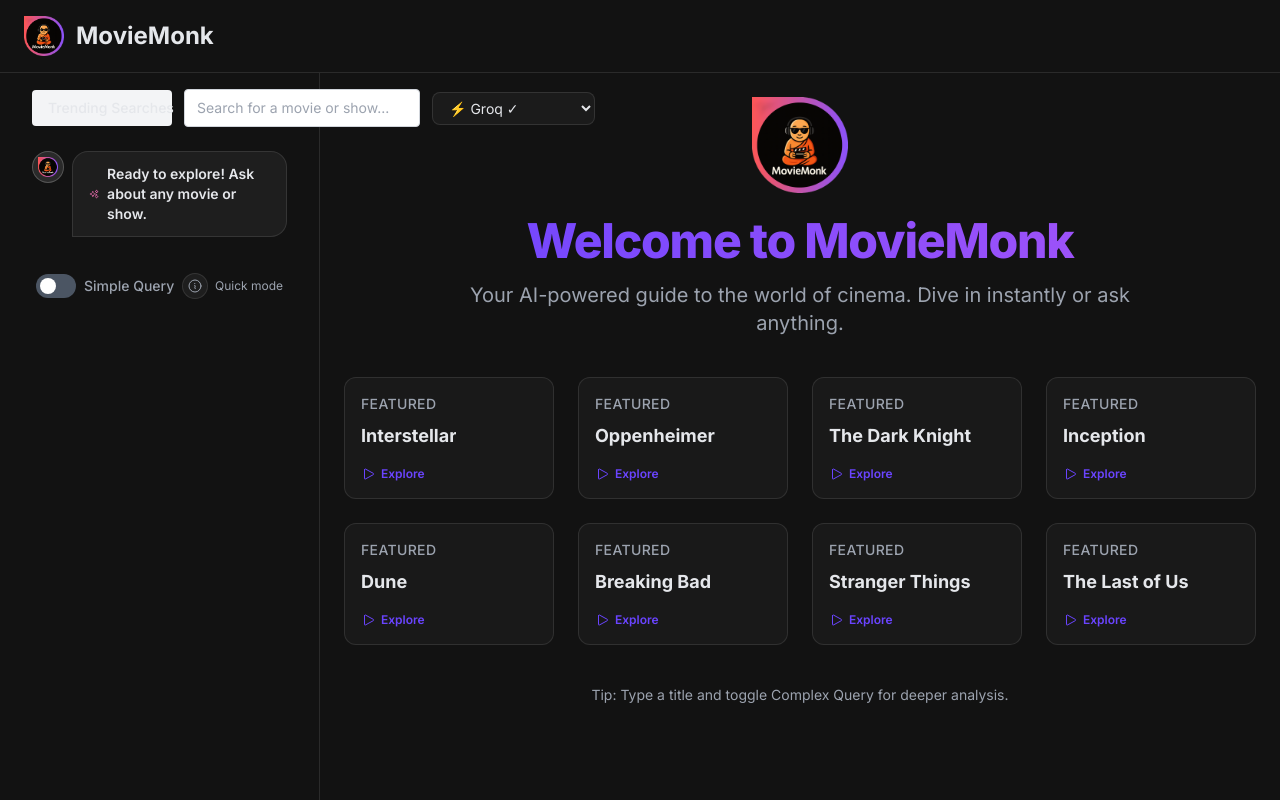
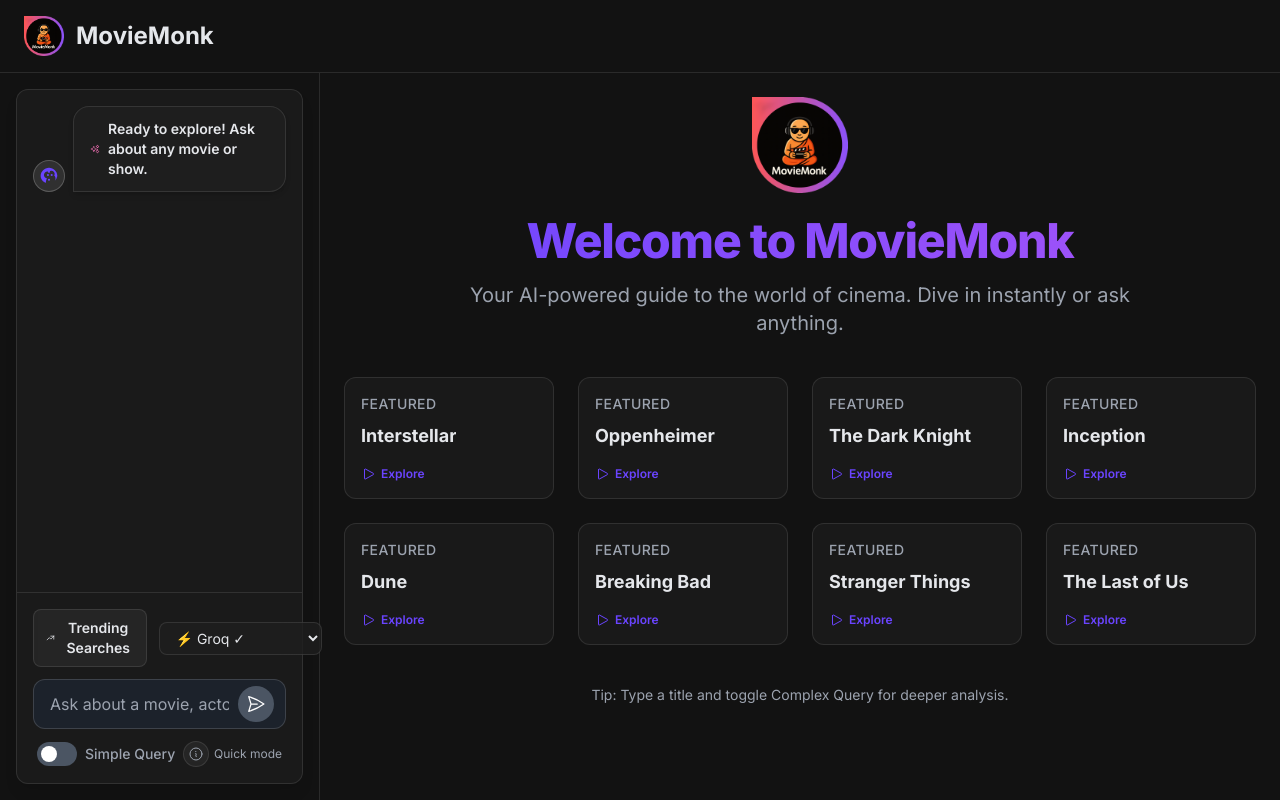
Before and after one commit to mfscpayload-690/moviemonk-ai, a React (Vite) app: page / in a window 1280 px wide. Built offline with nearby package versions, Linux system fonts and the light colour scheme.

Commit message:
Fix toggle switch interaction on mobile devices

```diff
--- a/components/ChatInterface.tsx
+++ b/components/ChatInterface.tsx
@@ -57,45 +57,84 @@
 
   const handlePresetClick = (title: string) => {
     setInput(title);
+    setShowPresets(false);
     inputRef.current?.focus();
-    setShowPresets(false);
   };
 
-  const handleKeyDown = (e: React.KeyboardEvent<HTMLInputElement>) => {
-    if (e.key === 'Enter') {
-      handleSubmit(e as any);
-    }
-  };
+  return (
+    <div className="flex flex-col h-full bg-brand-surface/70 backdrop-blur-md border border-white/10 rounded-xl shadow-lg">
+      <div className="flex-1 p-4 overflow-y-auto">
+        <div className="flex flex-col space-y-4">
+          {messages.map((msg) => {
+            const isUser = msg.role === 'user';
+            const isModel = msg.role === 'model';
+            const isSystem = msg.role === 'system';
+            const AvatarIcon = isUser ? UserCircleIcon : isModel ? Logo : FilmReelIcon;
+            return (
+              <div key={msg.id} className={`flex items-end gap-2 ${isUser ? 'justify-end' : 'justify-start'}`}>
+                {!isUser && (
+                  <div className="flex-shrink-0 w-8 h-8 rounded-full bg-white/10 flex items-center justify-center border border-white/20">
+                    <AvatarIcon className="w-5 h-5 text-brand-primary" />
+                  </div>
+                )}
+                <div
+                  className={`px-4 py-3 rounded-2xl max-w-xs lg:max-w-md shadow-md ${
+                    isUser
+                      ? 'bg-gradient-to-br from-brand-primary to-brand-secondary text-white rounded-br-none'
+                      : 'bg-brand-surface text-brand-text-light rounded-bl-none border border-white/10'
+                  }`}
+                >
+                  {isSystem ? (
+                    <div className="flex items-center space-x-2">
+                      <SparklesIcon className="w-5 h-5 text-brand-accent" />
+                      <p className="font-semibold text-sm">{msg.content}</p>
+                    </div>
+                  ) : (
+                    <p className="text-sm leading-relaxed whitespace-pre-wrap">{msg.content}</p>
+                  )}
+                </div>
+                {isUser && (
+                  <div className="flex-shrink-0 w-8 h-8 rounded-full bg-white/10 flex items-center justify-center border border-white/20">
+                    <AvatarIcon className="w-5 h-5 text-white" />
+                  </div>
+                )}
+              </div>
+            );
+          })}
+          {isLoading && (
+            <div className="flex items-start justify-start">
+              <div className="px-4 py-3 rounded-2xl max-w-xs lg:max-w-md bg-brand-surface text-brand-text-light rounded-bl-none border border-white/10">
+                <div className="flex flex-col space-y-2">
+                  <div className="flex items-center space-x-2">
+                    <div className="w-2 h-2 bg-brand-accent rounded-full animate-pulse"></div>
+                    <div className="w-2 h-2 bg-brand-accent rounded-full animate-pulse" style={{ animationDelay: '0.2s' }}></div>
+                    <div className="w-2 h-2 bg-brand-accent rounded-full animate-pulse" style={{ animationDelay: '0.4s' }}></div>
+                  </div>
+                  {loadingProgress && (
+                    <p className="text-xs text-brand-text-dark">{loadingProgress}</p>
+                  )}
+                </div>
+              </div>
+            </div>
+          )}
+          <div ref={messagesEndRef} />
+        </div>
+      </div>
 
-  // Improved search controls alignment row
-  return (
-    <div className="w-full max-w-2xl mx-auto flex flex-col gap-4 px-2 sm:px-4">
-      {/* Search Controls Row - Improved Alignment */}
-      <div className="flex flex-row items-center gap-3 mb-2 w-full">
-        {/* Trending Searches Button */}
+      <div className="border-t border-white/10 p-4">
+        <form onSubmit={handleSubmit} className="flex flex-col gap-3">
+          {/* Top Row: Trending Searches and Provider Selector */}
+          <div className="flex items-center justify-between gap-3">
             <button
-          className="flex items-center gap-1 px-3 py-2 rounded bg-gray-100 hover:bg-gray-200 text-sm font-medium transition whitespace-nowrap"
-          onClick={() => setShowPresets(!showPresets)}
-          style={{ minWidth: '140px' }}
+              type="button"
+              onClick={() => setShowPresets((prev) => !prev)}
+              className="inline-flex items-center justify-center gap-2 px-3 py-2 rounded-lg bg-white/5 hover:bg-white/10 border border-white/10 hover:border-brand-primary/40 text-sm font-semibold text-brand-text-light transition"
             >
-          <TrendingIcon className="w-4 h-4 text-primary" />
+              <TrendingIcon className="w-4 h-4" />
               <span>Trending Searches</span>
             </button>
 
-        {/* Search Input */}
-        <input
-          ref={inputRef}
-          type="text"
-          className="flex-1 px-3 py-2 rounded border border-gray-300 focus:outline-none focus:ring-2 focus:ring-primary text-sm"
-          placeholder="Search for a movie or show..."
-          value={input}
-          onChange={e => setInput(e.target.value)}
-          onKeyDown={handleKeyDown}
-          aria-label="Search movies"
-        />
-
-        {/* Provider Selector Dropdown */}
-        <div className="min-w-[140px]">
+            <div className="w-44">
               <ProviderSelector
                 selectedProvider={selectedProvider}
                 onProviderChange={onProviderChange}
@@ -104,9 +143,9 @@
             </div>
           </div>
 
-      {/* Trending Presets Row */}
+          {/* Trending Presets */}
           {showPresets && (
-        <div className="flex flex-wrap gap-2 mb-2">
+            <div className="flex flex-wrap gap-2">
               {PRESET_MOVIES.map((preset) => (
                 <button
                   key={preset.title}
@@ -121,59 +160,34 @@
             </div>
           )}
 
-      {/* Chat Messages */}
-      <div className="flex flex-col gap-3">
-        {messages.map((msg, idx) => {
-          const isUser = msg.role === 'user';
-          const isSystem = msg.role === 'system';
-          return (
-            <div key={idx} className={`flex ${isUser ? 'justify-end' : 'justify-start'} items-start gap-2`}>
-              {!isUser && (
-                <div className="flex-shrink-0 w-8 h-8 rounded-full bg-white/10 flex items-center justify-center border border-white/20">
-                  <Logo className="w-5 h-5 text-brand-primary" />
-                </div>
-              )}
-              <div className={`px-4 py-3 rounded-2xl max-w-xs lg:max-w-md ${isUser ? 'bg-brand-primary text-white rounded-br-none' : 'bg-brand-surface text-brand-text-light rounded-bl-none'} border border-white/10`}>
-                {isSystem ? (
-                  <div className="flex items-center space-x-2">
-                    <SparklesIcon className="w-5 h-5 text-brand-accent" />
-                    <p className="font-semibold text-sm">{msg.content}</p>
-                  </div>
-                ) : (
-                  <p className="text-sm leading-relaxed whitespace-pre-wrap">{msg.content}</p>
-                )}
-              </div>
-              {isUser && (
-                <div className="flex-shrink-0 w-8 h-8 rounded-full bg-white/10 flex items-center justify-center border border-white/20">
-                  <UserCircleIcon className="w-5 h-5 text-white" />
-                </div>
-              )}
-            </div>
-          );
-        })}
-        {isLoading && (
-          <div className="flex items-start justify-start">
-            <div className="px-4 py-3 rounded-2xl max-w-xs lg:max-w-md bg-brand-surface text-brand-text-light rounded-bl-none border border-white/10">
-              <div className="flex flex-col space-y-2">
-                <div className="flex items-center space-x-2">
-                  <div className="w-2 h-2 bg-brand-accent rounded-full animate-pulse"></div>
-                  <div className="w-2 h-2 bg-brand-accent rounded-full animate-pulse" style={{animationDelay: '0.2s'}}></div>
-                  <div className="w-2 h-2 bg-brand-accent rounded-full animate-pulse" style={{animationDelay: '0.4s'}}></div>
-                </div>
-                {loadingProgress && (
-                  <p className="text-xs text-brand-text-dark">{loadingProgress}</p>
-                )}
-              </div>
-            </div>
-          </div>
-        )}
-        <div ref={messagesEndRef} />
+          {/* Search Input Row */}
+          <div className="relative w-full">
+            <input
+              ref={inputRef}
+              type="text"
+              value={input}
+              onChange={(e) => setInput(e.target.value)}
+              onFocus={() => messages.length === 0 && setShowPresets(true)}
+              placeholder="Ask about a movie, actor, director..."
+              className="w-full bg-gray-800/60 border border-white/15 rounded-xl py-3 pl-4 pr-14 text-brand-text-light focus:outline-none focus:ring-2 focus:ring-brand-primary transition-all duration-300 placeholder:text-brand-text-dark"
+              disabled={isLoading}
+            />
+            <button
+              type="submit"
+              disabled={isLoading || !input.trim()}
+              aria-label="Send message"
+              className="absolute right-3 top-1/2 -translate-y-1/2 p-2 rounded-full bg-brand-primary hover:bg-brand-secondary disabled:bg-gray-600 disabled:cursor-not-allowed transition-all duration-300 transform hover:scale-110"
+            >
+              <SendIcon className="w-5 h-5 text-white" />
+            </button>
           </div>
 
-      {/* Query Complexity Toggle */}
-      <div className="flex items-center justify-between text-sm text-brand-text-dark px-1 mt-2">
+          <div className="flex items-center justify-between text-sm text-brand-text-dark px-1">
             <label htmlFor="complex-toggle" className="flex items-center space-x-2 cursor-pointer relative">
-          <div className="relative">
+              <div className="relative" onClick={(e) => {
+                e.preventDefault();
+                setComplexity(complexity === QueryComplexity.SIMPLE ? QueryComplexity.COMPLEX : QueryComplexity.SIMPLE);
+              }}>
                 <input
                   id="complex-toggle"
                   type="checkbox"
@@ -189,7 +203,10 @@
               </span>
               <button
                 type="button"
-            onClick={() => setShowComplexityInfo(v => !v)}
+                onClick={(e) => {
+                  e.stopPropagation();
+                  setShowComplexityInfo((v) => !v);
+                }}
                 aria-label="Explain query complexity"
                 className="p-1 rounded-full bg-white/5 hover:bg-white/10 border border-white/10"
               >
@@ -208,6 +225,8 @@
               {complexity === QueryComplexity.COMPLEX ? 'Deep analysis enabled' : 'Quick mode'}
             </div>
           </div>
+        </form>
+      </div>
     </div>
   );
 };
```
Lines whose indentation alone changed are shown as unchanged.
